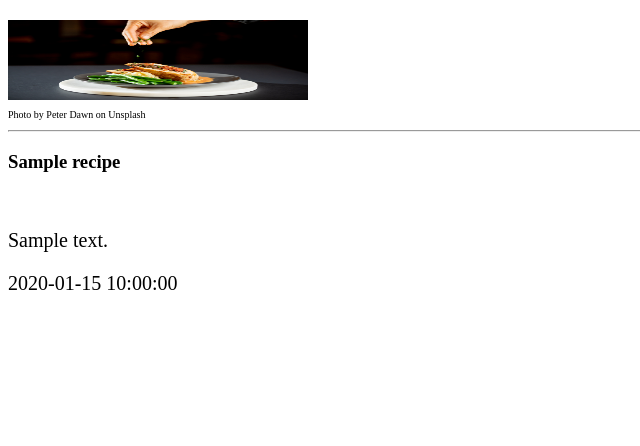
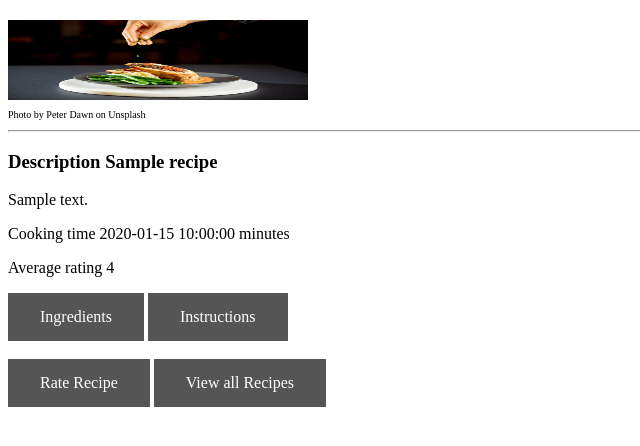
Before and after one commit to peterpee/TK_Harjoitus_Flask_Postgre, a Flask app: template templates/recipe.html in a window 1280 px wide. Shown: the part 47-493 px from the top of the page, without its empty margins (0-640 px from the left). Run offline with Flask 3, Linux system fonts and the light colour scheme; the template is opened without the code that fills it: most values are stand-ins (such as "Sample title", 1, 10 or a date in 2020).

Commit message:
Update recipe.html

```diff
--- a/templates/recipe.html
+++ b/templates/recipe.html
@@ -1,14 +1,19 @@
 {% extends 'index.html' %}
 
 {% block content %}
-  <style>
-  p {
-    font-size: 20px;
-    }
-  </style>
-  <h3>{{ recipe.title }}</h3>
-  <br>
-  <p>{{ recipe.description }}</p5>
-  <p>{{ recipe.cooking_time }}</p>
-  <!----p>{{ recipe.time_used }}</p--->
-{% endblock %}
+
+<h3>Description {{ recipe.title }}</h3>
+<p> {{ recipe.description }} </p>
+<p> Cooking time {{ recipe.cooking_time }} minutes </p>
+<p> Average rating {{ recipe.give_rating }} </p>
+
+<div>
+  <a href="{{ url_for('add_ingredient', recipe_id=recipe.id) }}" class="button">Ingredients</a>
+  <a href="{{ url_for('add_ingredient', recipe_id=recipe.id) }}" class="button">Instructions<a>
+<br>
+<br>
+  <a href="{{ url_for('rate_recipe', recipe_id=recipe.id) }}" class="button">Rate Recipe</a>
+  <a href="{{ url_for('all_recipes') }}" class="button">View all Recipes</a>
+</div>
+
+{% endblock content %}
```
